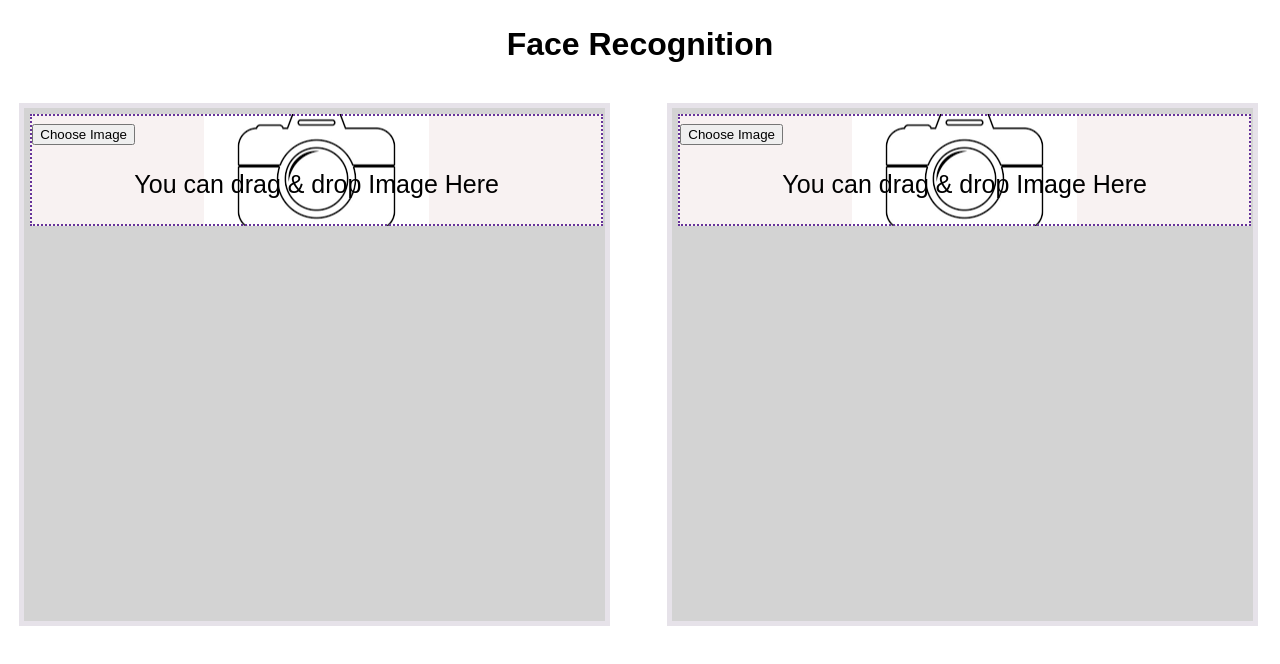
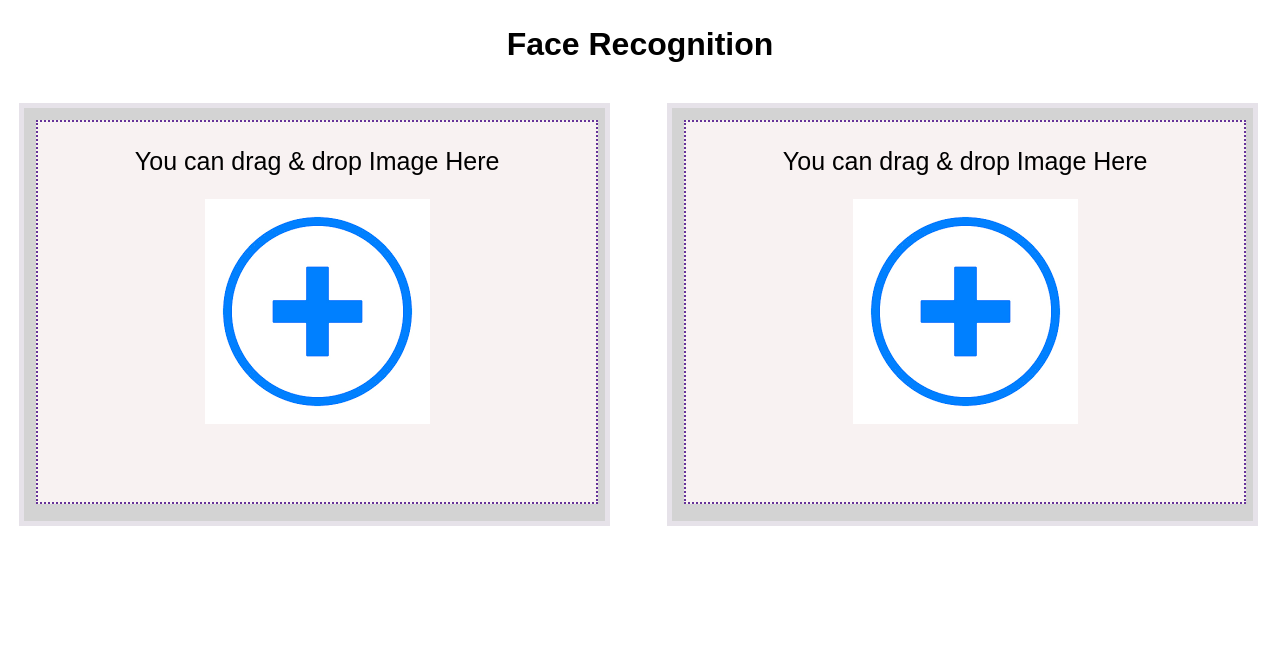
Before and after one commit to saiful-dev/Image_drag_drop_project, a React (Create React App) app: page / in a window 1280 px wide. Shown: the top 664 px of the page. Built offline with nearby package versions, Linux system fonts and the light colour scheme.

Commit message:
code refactoring added

```diff
--- a/src/App.css
+++ b/src/App.css
@@ -1,19 +1,23 @@
 .box {
     border: 5px solid rgb(230, 226, 233);
     background-color: lightgray;
+    position: relative;
     padding: 1%;
     margin: 3%;
     width: 90%;
-    height: 500px;
+    height: 400px;
     font-size: 25px;
   }
+
 
   .dropArea{
     border: 2px dotted rebeccapurple;
     background-color: rgb(248, 242, 242);
-
-    width: 100%;
-    height: 45%;
+    position: absolute;
+    margin-top: 1%;
+    margin-left: 1%;
+    width: 96%;
+    height: 92%;
     font-size: 25px;
   }
 
--- a/src/App.js
+++ b/src/App.js
@@ -21,7 +21,7 @@ function App() {
   useEffect(()=>{
 
 
-    if(files.length !==0 && files.length !==0){
+    if(files.length !==0 && files2.length !==0){
         const config={headers : {
             'Content-Type': 'multipart/form-data',
         }};
@@ -112,7 +112,7 @@ function App() {
    return(
     <div key={file.name}>
       <div>
-        <img src={file.preview} style={{ width: "50%", height:"200px"}} alt="preview" />
+        <img src={file.preview} style={{ width: "50%", height:"200px",display:'block',margin:'auto', paddingTop:'70px'}} alt="preview" />
       </div>
     </div>
    )
@@ -124,11 +124,76 @@ function App() {
     return(
     <div key={file.name}>
       <div>
-        <img src={file.preview} style={{ width: "50%", height:"200px"}} alt="preview" />
+        <img src={file.preview} style={{ width: "50%", height:"200px",display:'block',margin:'auto', paddingTop:'70px'}} alt="preview" />
       </div>
     </div>
     )
   })
+
+
+
+const files1DragDrop=(
+
+  <div {...getRootFile1({ className: 'dropzone' })}>
+    <input type="file"  {...getInputFile1()}  />
+
+    <div className="dropArea" style={{ backgroundImage : "url(./img/plus.png", backgroundRepeat:'no-repeat',backgroundPosition:'center'}}>
+
+        {dragfile1? <p style={{textAlign: 'center',paddingTop: '5%'}}>drop here</p>:<p style={{textAlign: 'center'}}>You can drag & drop Image Here</p>}
+
+     </div>
+  </div>
+
+)
+
+const fileHandler1=()=>{
+  setFiles([])
+}
+
+const files1Preview=(
+
+  <div>
+      <img onClick={fileHandler1} src={require("./notOk.jpg")}  style={{float: 'right',width: '50px',height:'50px'}}/>
+
+      <div>
+            {images1}
+      </div>
+  </div>
+
+)
+
+
+
+const files2DragDrop=(
+
+      <div {...getRootFile2()}>
+      <input  type="file"  {...getInputFile2()}  />
+
+      <div className="dropArea" style={{ backgroundImage : "url(./img/plus.png", backgroundRepeat:'no-repeat',backgroundPosition:'center' }} >
+
+        {dragfile2? <p style={{textAlign: 'center',paddingTop: '5%'}}>drop here</p>:<p style={{textAlign: 'center'}}>You can drag & drop Image Here</p>}
+
+      </div>
+      </div>
+
+)
+
+const fileHandler=()=>{
+  setFiles2([])
+}
+
+const files2Preview=(
+  <div>
+    <img onClick={fileHandler} src={require("./notOk.jpg")}  style={{float: 'right',width: '50px',height:'50px'}}/>
+
+    <div>
+
+     {images2}
+    </div>
+
+  </div>
+
+)
 
 
   return (
@@ -141,22 +206,10 @@ function App() {
       <Grid item xs={8} >
         <section>
           <div className="box" >
-            <div {...getRootFile1({ className: 'dropzone' })}>
-                <input type="file"  {...getInputFile1()}  />
 
-                <div className="dropArea" style={{ backgroundImage : "url(./img/CameraIcon.png", backgroundRepeat:'no-repeat',backgroundPosition:'center'}}>
-                  <button>Choose Image</button>
-                  {dragfile1? <p style={{textAlign: 'center',paddingTop: '5%'}}>drop here</p>:<p style={{textAlign: 'center'}}>You can drag & drop Image Here</p>}
-
-                </div>
-
-                <div>
-                  {images1}
+            {files.length === 0 ? files1DragDrop : files1Preview}
 
 
-
-                </div>
-            </div>
           </div>
         </section>
 
@@ -165,24 +218,14 @@ function App() {
 
     <Grid item xs={8}>
         <div className="box">
-            <div {...getRootFile2()}>
-                <input  type="file"  {...getInputFile2()}  />
 
-
-                <div className="dropArea" style={{ backgroundImage : "url(./img/CameraIcon.png", backgroundRepeat:'no-repeat',backgroundPosition:'center'}}>
-                  <button>Choose Image</button>
-                  {dragfile2? <p style={{textAlign: 'center',paddingTop: '5%'}}>drop here</p>:<p style={{textAlign: 'center'}}>You can drag & drop Image Here</p>}
-
-                </div>
-
-                <div>
-                  {images2}
+        {files2.length === 0 ? files2DragDrop : files2Preview}
 
 
 
-                </div>
-            </div>
-        </div>
+
+
+       </div>
     </Grid>
 
   </Grid>
```
Also changed, not shown: public/img/plus.png (added).
